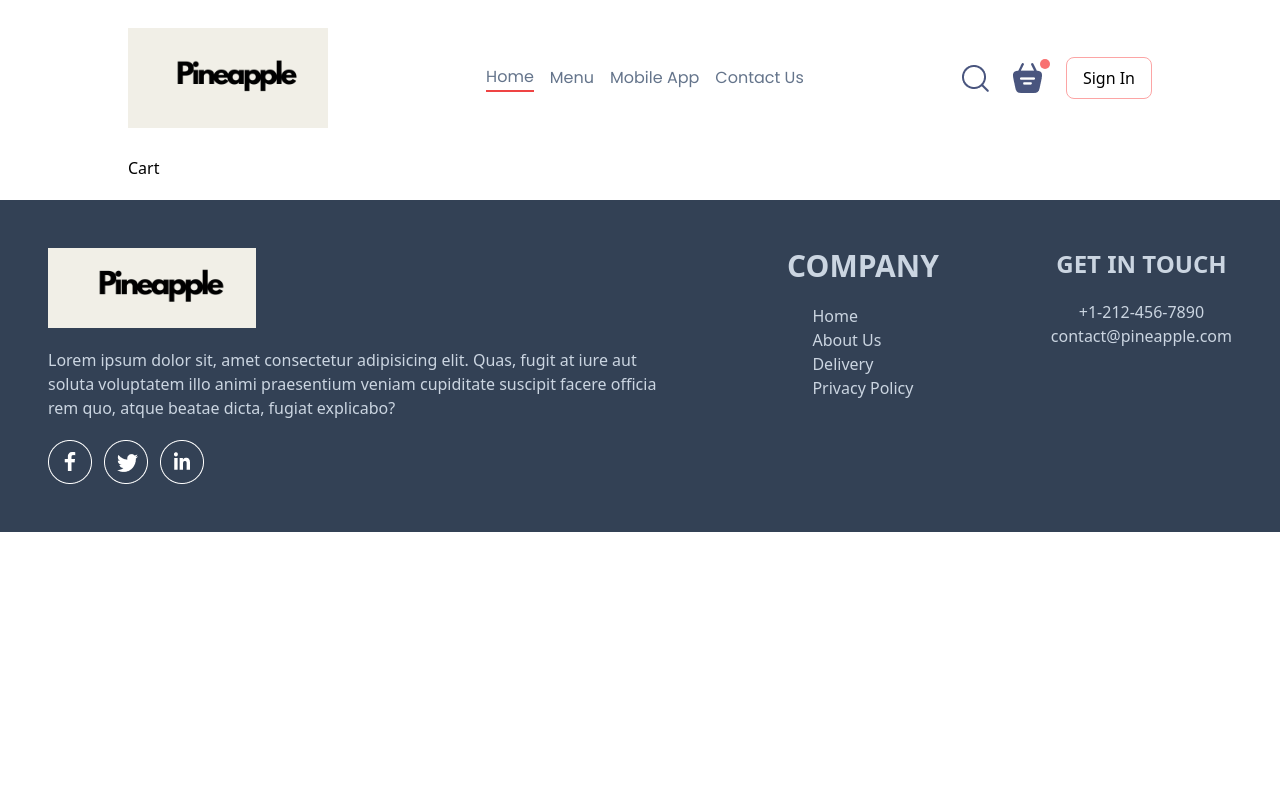
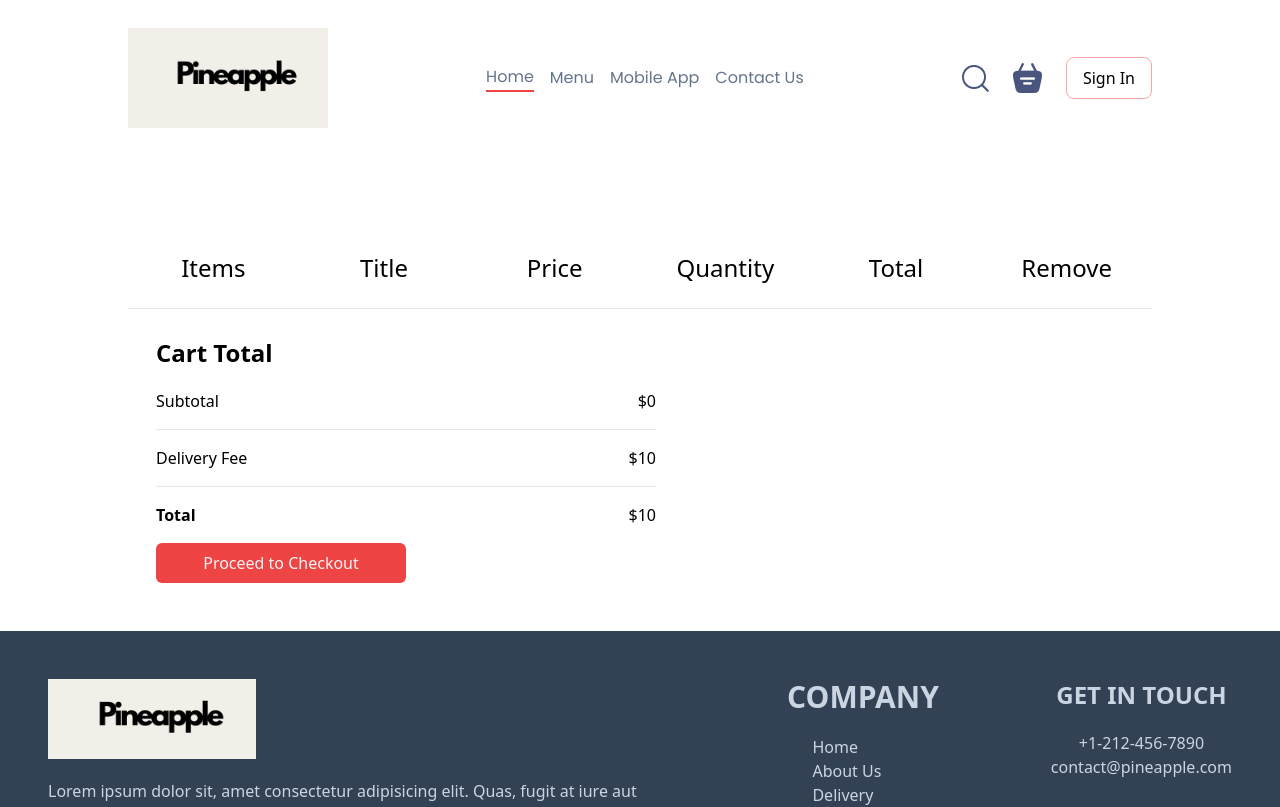
Before and after one commit to shaswat08/food-delivery-app, a React (Vite) app in the folder frontend/: page /cart in a window 1280 px wide. Shown: the top 807 px of the page. Built offline with nearby package versions, Linux system fonts and the light colour scheme.

Commit message:
Added the cart component and functionality

```diff
--- a/frontend/src/App.jsx
+++ b/frontend/src/App.jsx
@@ -11,8 +11,9 @@ const App = () => {
   const [showLogin, setShowLogin] = useState(false);
   return (
     <>
+      <div className="flex flex-col min-h-screen">
         {showLogin && <LoginPopup setShowLogin={setShowLogin} />}
-      <div className="box-border w-[80%] m-auto">
+        <div className="flex-grow w-[80%] m-auto">
           <NavBar showLogin={showLogin} setShowLogin={setShowLogin} />
           <Routes>
             <Route path="/" element={<Home />} />
@@ -21,6 +22,7 @@ const App = () => {
           </Routes>
         </div>
         <Footer />
+      </div>
     </>
   );
 };
--- a/frontend/src/components/NavBar.jsx
+++ b/frontend/src/components/NavBar.jsx
@@ -1,8 +1,11 @@
-import React, { useState } from "react";
+import React, { useContext, useState } from "react";
 import { assets } from "../assets/assets";
+import { Link } from "react-router-dom";
+import { GlobalContext } from "../context/StoreContext";
 
 const NavBar = ({ showLogin, setShowLogin }) => {
   const [menu, setMenu] = useState("home");
+  const { getCartTotal } = useContext(GlobalContext);
 
   return (
     <div className="py-7 px-15 flex justify-between items-center">
@@ -14,7 +17,7 @@ const NavBar = ({ showLogin, setShowLogin }) => {
             menu === "home" ? "pb-[1px] border-b-[2px] border-red-500" : ""
           } `}
         >
-          Home
+          <Link to="/">Home</Link>
         </li>
         <li
           onClick={() => setMenu("menu")}
@@ -22,7 +25,7 @@ const NavBar = ({ showLogin, setShowLogin }) => {
             menu === "menu" ? "pb-[1px] border-b-[2px] border-red-500" : ""
           } `}
         >
-          Menu
+          <Link>Menu</Link>
         </li>
         <li
           onClick={() => setMenu("mobile-app")}
@@ -32,7 +35,7 @@ const NavBar = ({ showLogin, setShowLogin }) => {
               : ""
           } `}
         >
-          Mobile App
+          <Link>Mobile App</Link>
         </li>
         <li
           onClick={() => setMenu("contact-us")}
@@ -42,14 +45,22 @@ const NavBar = ({ showLogin, setShowLogin }) => {
               : ""
           } `}
         >
-          Contact Us
+          <Link>Contact Us</Link>
         </li>
       </ul>
       <div className="flex gap-6 items-center">
         <img className="cursor-pointer" src={assets.search_icon} />
         <div className="relative">
-          <img className="cursor-pointer" src={assets.basket_icon} />
-          <div className="absolute bg-red-400 size-[10px] -right-2 -top-1 rounded-full" />
+          <Link to="/cart">
+            <img
+              onClick={() => setMenu("cart")}
+              className="cursor-pointer"
+              src={assets.basket_icon}
+            />
+          </Link>
+          {getCartTotal() > 0 && (
+            <div className="absolute bg-red-400 size-[10px] -right-2 -top-1 rounded-full" />
+          )}
         </div>
         <button
           onClick={() => setShowLogin(true)}
--- a/frontend/src/context/StoreContext.jsx
+++ b/frontend/src/context/StoreContext.jsx
@@ -14,6 +14,19 @@ export const GlobalState = ({ children }) => {
   const handleRemoveFromCart = (id) => {
     setCart((prev) => ({ ...prev, [id]: prev[id] - 1 }));
   };
+
+  const getCartTotal = () => {
+    let totalAmount = 0;
+
+    for (const item in cart) {
+      if (cart[item] > 0) {
+        let info = food_list.find((product) => product._id === item);
+        totalAmount += info.price * cart[item];
+      }
+    }
+
+    return totalAmount;
+  };
   return (
     <GlobalContext.Provider
       value={{
@@ -22,6 +35,7 @@ export const GlobalState = ({ children }) => {
         setCart,
         handleAddToCart,
         handleRemoveFromCart,
+        getCartTotal,
       }}
     >
       {children}
--- a/frontend/src/pages/Cart.jsx
+++ b/frontend/src/pages/Cart.jsx
@@ -1,9 +1,74 @@
-import React from 'react'
+import React, { useContext } from "react";
+import { GlobalContext } from "../context/StoreContext";
 
 const Cart = () => {
+  const { food_list, cart, handleRemoveFromCart, getCartTotal } =
+    useContext(GlobalContext);
+
   return (
-    <div>Cart</div>
-  )
-}
+    <div className="mt-24">
+      <div>
+        <div className="grid grid-cols-6 text-center text-2xl">
+          <p> Items </p>
+          <p> Title </p>
+          <p> Price </p>
+          <p> Quantity </p>
+          <p> Total </p>
+          <p> Remove </p>
+        </div>
+        <br />
+        <hr />
+        {food_list.map((item, index) => {
+          if (cart[item._id] > 0) {
+            return (
+              <div>
+                <div className="grid grid-cols-6 text-center items-center mt-2 mr-2">
+                  <img className="w-[70px] mx-auto" src={item.image} />
+                  <p>{item.name}</p>
+                  <p>${item.price}</p>
+                  <p>{cart[item._id]}</p>
+                  <p>${item.price * cart[item._id]}</p>
+                  <p
+                    className="cursor-pointer"
+                    onClick={() => handleRemoveFromCart(item._id)}
+                  >
+                    {" "}
+                    {cart[item._id] > 1 ? "-" : "X"}{" "}
+                  </p>
+                </div>
+                <hr className="h-[1px] bg-slate-50" />
+              </div>
+            );
+          }
+        })}
+      </div>
+      <div className="p-7">
+        <div className="max-w-[500px]">
+          <h1 className="mb-5 text-2xl font-bold"> Cart Total </h1>
+          <div className="flex flex-col gap-4 ">
+            <div className="flex justify-between">
+              <p>Subtotal</p>
+              <p>${getCartTotal()}</p>
+            </div>
+            <hr />
+            <div className="flex justify-between">
+              <p>Delivery Fee</p>
+              <p>$10</p>
+            </div>
+            <hr />
+            <div className="flex justify-between">
+              <p className="font-bold">Total</p>
+              <p>${getCartTotal() + 10}</p>
+            </div>
+            <button className="w-[50%] p-2 rounded-md bg-red-500 text-gray-100">
+              {" "}
+              Proceed to Checkout{" "}
+            </button>
+          </div>
+        </div>
+      </div>
+    </div>
+  );
+};
 
-export default Cart
+export default Cart;
```
Lines whose indentation alone changed are shown as unchanged.
